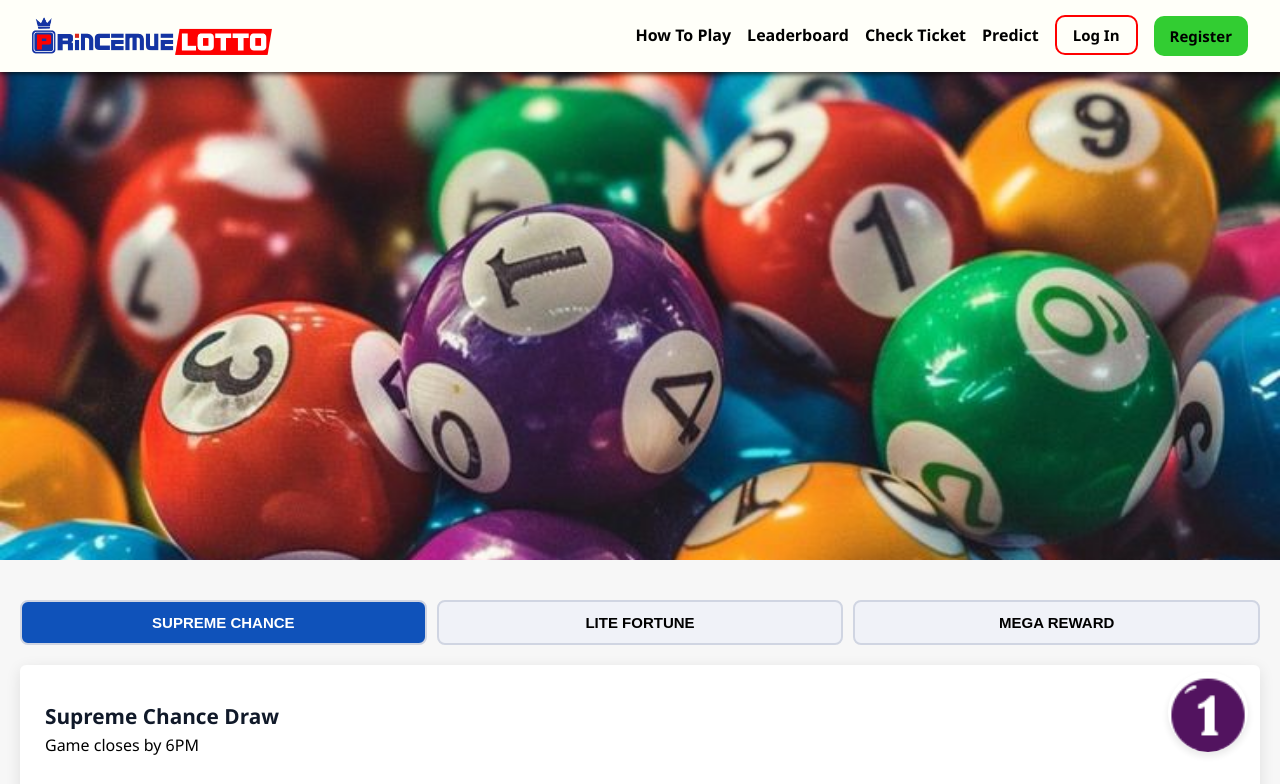
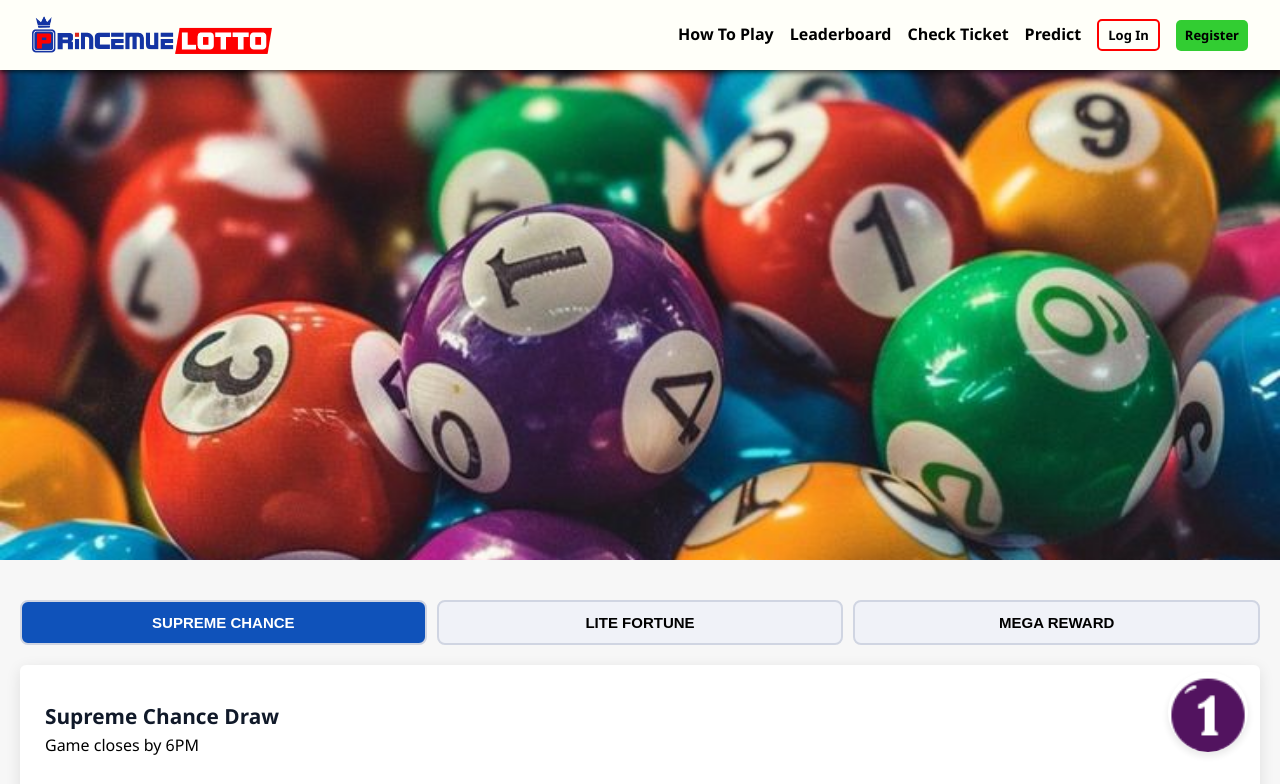
Before and after one commit to Dura07/Lottery-Project, a website: page public/index.html in a window 1280 px wide. Shown: the top 784 px of the page. Drawn offline with Linux system fonts and the light colour scheme; files whose address does not match are found by name.

Commit message:
reduction

```diff
--- a/public/assets/css/style.css
+++ b/public/assets/css/style.css
@@ -168,9 +168,9 @@ a {
 
 /* Buttons */
 .btn-outline, .btn-primary {
-  padding: 8px 16px;
-  border-radius: 10px;
-  font-size: 15px;
+  padding: 5px 9px;
+  border-radius: 5px;
+  font-size: 13px;
   cursor: pointer;
   transition: .3s;
 }
```
